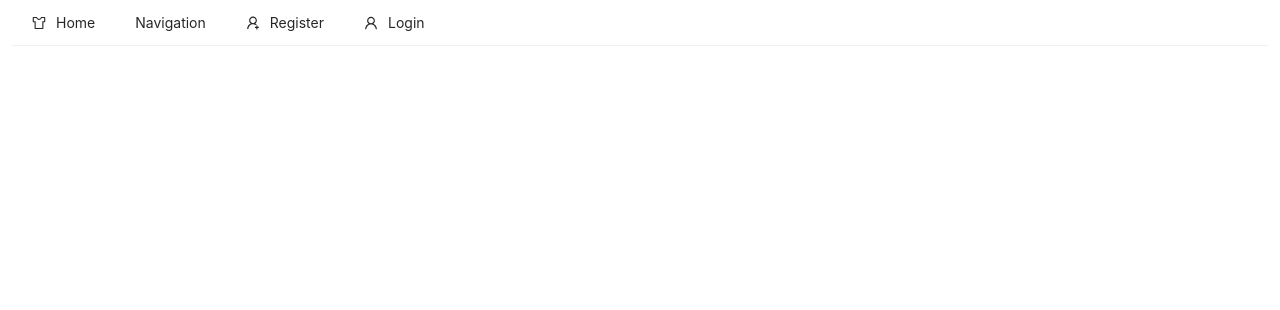
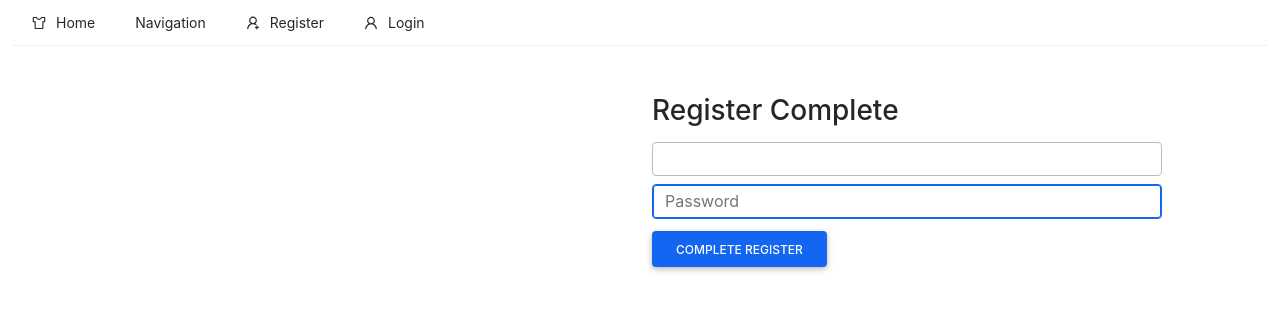
Before and after one commit to phxNguyen/maple-furniture, a React (Create React App) app in the folder client/: page /register/complete in a window 1280 px wide. Shown: the top 310 px of the page. Built offline with nearby package versions, Linux system fonts and the light colour scheme; no server answers.

Commit message:
tao tai khoan moi bang email

```diff
--- a/client/package.json
+++ b/client/package.json
@@ -13,6 +13,7 @@
     "react-dom": "^18.0.0",
     "react-router-dom": "^5.2.0",
     "react-scripts": "5.0.0",
+    "react-toastify": "^8.2.0",
     "web-vitals": "^2.1.4"
   },
   "scripts": {
--- a/client/src/App.js
+++ b/client/src/App.js
@@ -1,10 +1,14 @@
 import { Switch, Route } from "react-router-dom";
+
+// Import toast notify
+import {ToastContainer}from 'react-toastify';
+import 'react-toastify/dist/ReactToastify.css';
 
 // Import Pages
 import Login from "./pages/auth/Login";
 import Register from "./pages/auth/Register";
 import Home from "./pages/Home";
-
+import RegisterComplete from "./pages/auth/RegisterComplete";
 // Import Conponents
 import Header from "./components/nav/Header";
 
@@ -12,10 +16,12 @@ const App = () => {
   return (
     <>
       <Header />
+      <ToastContainer/>
       <Switch>
         <Route exact path="/" component={Home} />
         <Route exact path="/login" component={Login} />
         <Route exact path="/register" component={Register} />
+        <Route exact path="/register/complete" component={RegisterComplete} />
       </Switch>
     </>
   );
--- a/client/src/pages/auth/Register.js
+++ b/client/src/pages/auth/Register.js
@@ -1,10 +1,26 @@
-import React, { useState } from 'react'
+import React, { useState } from 'react';
+import {auth} from '../../firebase';
+import {toast}from 'react-toastify';
 
 const Register = () => {
   const [email, setEmail] = useState('');
 
-  const handleSubmit = () => {
-    //
+  const handleSubmit = async (e) => {
+    e.preventDefault(); // khong refresh lai trang
+
+    const config = {
+      url: process.env.REACT_APP_REGISTER_REDIRECT_URL,
+      handleCodeInApp: true,
+    };
+
+    await auth.sendSignInLinkToEmail(email, config);
+    toast.success(`Vefication link is sent to ${email}. Click the link to complete your regis`);
+
+    // save email xuong local storage, sau khi click vao link roi khoi phai nhap email dang nhap lai
+    window.localStorage.setItem('emailForRegistration', email);
+
+    // Xoa state
+    setEmail('');
   }
 
   const registerForm = () =>{
@@ -24,6 +40,7 @@ const Register = () => {
         <div className='row'>
           <div className='col-md-6 offset-md-6'>
             <h3>Register</h3>
+
             <p>{registerForm()}</p>
 
           </div>
--- /dev/null
+++ b/client/src/pages/auth/RegisterComplete.js
@@ -0,0 +1,94 @@
+import React, { useEffect, useState } from "react";
+import { auth } from "../../firebase";
+import { toast } from "react-toastify";
+
+const RegisterComplete = ({ history }) => {
+  const [email, setEmail] = useState("");
+  const [password, setPassword] = useState("");
+
+  // Lay email tu local storage gan' vao o email
+  useEffect(() => {
+    setEmail(window.localStorage.getItem("emailForRegistration"));
+  }, []);
+
+  const handleSubmit = async (e) => {
+    e.preventDefault(); // khong refresh lai trang
+    // validation
+    if(!email || !password){
+      return toast.error('Email and password is required');
+
+    }
+    if(password.length < 6){
+      return toast.error('password must be at least 6 characters');
+    }
+    try {
+      const result = await auth.signInWithEmailLink( email, window.location.href);
+      //console.log(result);
+
+      if(result.user.emailVerified){
+
+        // xoa user email ra khoi local storage
+        window.localStorage.removeItem('emailForRegistration');
+        // get user.id.token
+        let user = auth.currentUser
+        await user.updatePassword(password);
+        const idTokenResult = await user.getIdTokenResult();
+        //redux store
+
+          console.log('user', user, ' idToken', idTokenResult);
+        //redirect
+        history.push('/')
+      }
+    } catch (error) {
+      console.error(error);
+      toast.error('Error at RegisterComplete.js');
+
+    }
+
+
+  };
+
+  const compleRegistrationForm = () => {
+    return (
+      <form onSubmit={handleSubmit}>
+        <input
+          type="email"
+          className="form-control mb-2"
+          value={email}
+
+
+        />
+
+        <input
+          type="password"
+          className="form-control mb-2"
+          value={password}
+          autoFocus
+          onChange={(e) => setPassword(e.target.value)}
+          placeholder="Password"
+        />
+
+        <button type="submit" className="btn btn-primary mt-1">
+          {" "}
+          Complete Register
+        </button>
+      </form>
+    );
+  };
+
+  return (
+    <>
+      <div className="container p-5">
+        <div className="row">
+          <div className="col-md-6 offset-md-6">
+            <h3>Register Complete</h3>
+
+            <p>{compleRegistrationForm()}</p>
+          </div>
+        </div>
+      </div>
+    </>
+  );
+};
+
+export default RegisterComplete;
```
Also changed, not shown: 2 other files (tests, documents, lock files or other folders).
